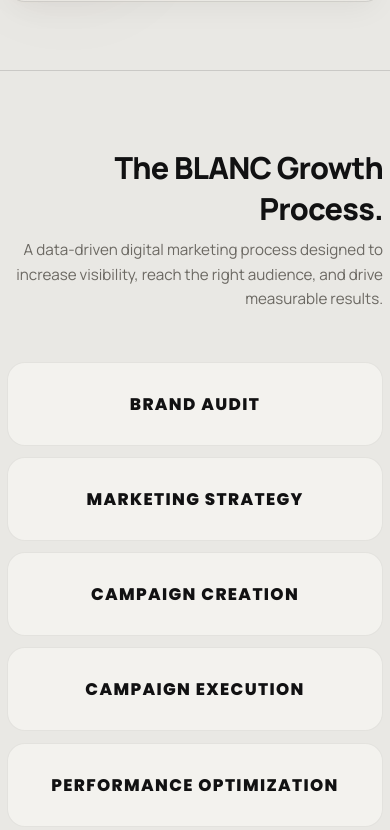
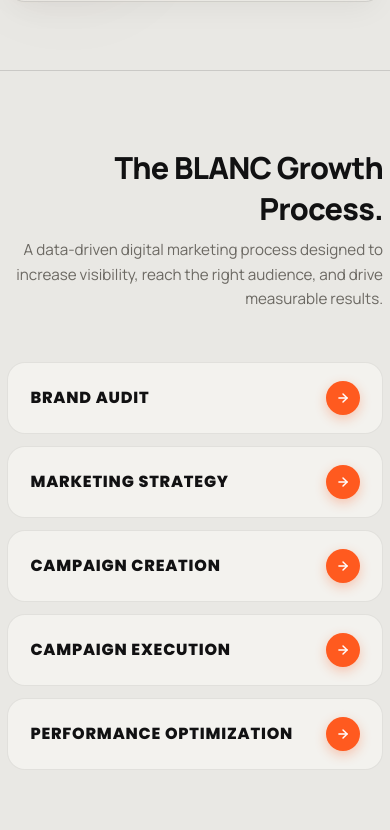
Before and after one commit to Aarohi113/newblancmedia, a React (Vite) app: page / in a window 390 px wide. Shown: the part 1397-2227 px from the top of the page. Built offline with nearby package versions, Linux system fonts and the light colour scheme.

Commit message:
added responsive

```diff
--- a/src/components/Products.jsx
+++ b/src/components/Products.jsx
@@ -17,8 +17,8 @@
   },
   {
     id: 3,
-    label: " Campaign Creation",
-    emoji: "🎨",
+    label: "Campaign Creation",
+    emoji: "💡",
     desc: "High-converting ad creatives, SEO-optimized articles, compelling social media assets, and high-impact landing pages.",
     bullets: ["Ad Creative Studio", "SEO Content Scaling", "Landing Page Design"]
   },
@@ -56,7 +56,16 @@
             tabIndex={0}
             onClick={() => setActiveAccCard(activeAccCard === item.id ? null : item.id)}
           >
-            <span className="acc-label">{item.label}</span>
+            <div className="acc-initial-wrap">
+              <span className="acc-label">{item.label}</span>
+              <div className="acc-arrow-badge">
+                <svg width="14" height="14" viewBox="0 0 24 24" fill="none" stroke="currentColor" strokeWidth="2.5" strokeLinecap="round" strokeLinejoin="round">
+                  <line x1="5" y1="12" x2="19" y2="12"></line>
+                  <polyline points="12 5 19 12 12 19"></polyline>
+                </svg>
+              </div>
+            </div>
+
             <div className="acc-content">
               <div className="acc-inner-body">
                 <span className="acc-emoji-badge">{item.emoji}</span>
--- a/src/index.css
+++ b/src/index.css
@@ -1287,7 +1287,7 @@
 .acc-row {
   display: flex;
   flex-direction: column;
-  gap: 0.7rem;
+  gap: 0.75rem;
   max-width: 100%;
   margin: 0 auto;
 }
@@ -1295,60 +1295,83 @@
 .acc-card {
   position: relative;
   flex: 1;
-  min-height: 84px;
+  min-height: 72px;
   border-radius: 18px;
   background: #F3F2EE;
-  border: 1px solid rgba(17, 17, 18, 0.07);
+  border: 1px solid rgba(17, 17, 18, 0.08);
   overflow: hidden;
   cursor: pointer;
-  transition: background 0.5s ease, border-color 0.5s ease;
+  transition: min-height 0.45s ease, background 0.45s ease, border-color 0.45s ease, flex 0.55s cubic-bezier(.16, 1, .3, 1);
   outline: none;
 }
 
+.acc-initial-wrap {
+  position: absolute;
+  inset: 0;
+  display: flex;
+  align-items: center;
+  justify-content: space-between;
+  padding: 0 1.4rem;
+  z-index: 2;
+  opacity: 1;
+  transition: opacity 0.35s ease, transform 0.35s ease;
+}
+
 .acc-label {
-  position: absolute;
-  left: 50%;
-  top: 50%;
-  transform: translate(-50%, -50%);
   font-family: 'Poppins', sans-serif;
   font-weight: 800;
-  font-size: clamp(1.05rem, 2vw, 1.42rem);
-  letter-spacing: 0.08em;
+  font-size: clamp(1rem, 3.8vw, 1.25rem);
+  letter-spacing: 0.05em;
   text-transform: uppercase;
   color: #111112;
   white-space: nowrap;
-  z-index: 2;
-  opacity: 1;
-  transition: opacity 0.4s ease, color 0.4s ease, transform 0.45s cubic-bezier(.16, 1, .3, 1);
+}
+
+.acc-arrow-badge {
+  width: 34px;
+  height: 34px;
+  border-radius: 50%;
+  background: #FF5A1F;
+  color: #FFFFFF;
+  display: flex;
+  align-items: center;
+  justify-content: center;
+  flex-shrink: 0;
+  box-shadow: 0 4px 12px rgba(255, 90, 31, 0.3);
+  transition: transform 0.35s ease, background-color 0.35s ease;
 }
 
 .acc-content {
   position: absolute;
   inset: 0;
-  padding: 3.6rem 1.4rem 1.4rem;
+  padding: 2.8rem 1.6rem 1.6rem;
   opacity: 0;
   pointer-events: none;
   transition: opacity 0.4s ease;
 }
 
-.acc-card:hover,
-.acc-card:focus-visible,
 .acc-card.is-active {
   background: #111112;
 }
 
-.acc-card:hover .acc-label,
-.acc-card:focus-visible .acc-label,
-.acc-card.is-active .acc-label {
+.acc-card.is-active .acc-initial-wrap {
   opacity: 0;
   pointer-events: none;
 }
 
-.acc-card:hover .acc-content,
-.acc-card:focus-visible .acc-content,
 .acc-card.is-active .acc-content {
   opacity: 1;
   pointer-events: auto;
+}
+
+@media (max-width: 859px) {
+  .acc-content {
+    padding: 1.8rem 1.4rem 1.6rem;
+  }
+
+  .acc-card.is-active {
+    min-height: 310px;
+  }
 }
 
 @media (min-width: 860px) {
@@ -1360,33 +1383,51 @@
   .acc-card {
     flex: 1;
     min-height: 0;
-    transition: flex 0.55s cubic-bezier(.16, 1, .3, 1), background 0.5s ease, border-color 0.5s ease;
   }
 
   .acc-card:hover,
   .acc-card:focus-visible,
   .acc-card.is-active {
     flex: 4.4;
+    background: #111112;
+  }
+
+  .acc-card:hover .acc-initial-wrap,
+  .acc-card:focus-visible .acc-initial-wrap,
+  .acc-card.is-active .acc-initial-wrap {
+    opacity: 0;
+    pointer-events: none;
+    transform: scale(0.95);
+  }
+
+  .acc-card:hover .acc-content,
+  .acc-card:focus-visible .acc-content,
+  .acc-card.is-active .acc-content {
+    opacity: 1;
+    pointer-events: auto;
+  }
+
+  .acc-initial-wrap {
+    justify-content: center;
+    padding: 0;
+  }
+
+  .acc-arrow-badge {
+    display: none;
   }
 
   .acc-label {
+    position: absolute;
     left: 50%;
     top: 50%;
-    bottom: auto;
+    transform: translate(-50%, -50%) rotate(-90deg);
     transform-origin: center center;
-    transform: translate(-50%, -50%) rotate(-90deg);
-  }
-
-  .acc-card:hover .acc-label,
-  .acc-card:focus-visible .acc-label,
-  .acc-card.is-active .acc-label {
-    opacity: 0;
-    pointer-events: none;
-    transform: translate(-50%, -50%) rotate(-90deg) scale(0.9);
+    font-size: clamp(1.05rem, 2vw, 1.42rem);
+    letter-spacing: 0.08em;
   }
 
   .acc-content {
-    padding: 2rem 1.8rem 1.8rem;
+    padding: 3rem 2rem 2rem;
   }
 }
 
@@ -1395,13 +1436,14 @@
   display: flex;
   flex-direction: column;
   height: 100%;
-  justify-content: flex-end;
+  justify-content: flex-start;
   color: #E9E8E4;
 }
 
 .acc-emoji-badge {
   font-size: 2.2rem;
-  margin-bottom: 0.5rem;
+  line-height: 1;
+  margin-bottom: 0.6rem;
   display: block;
 }
 
```
